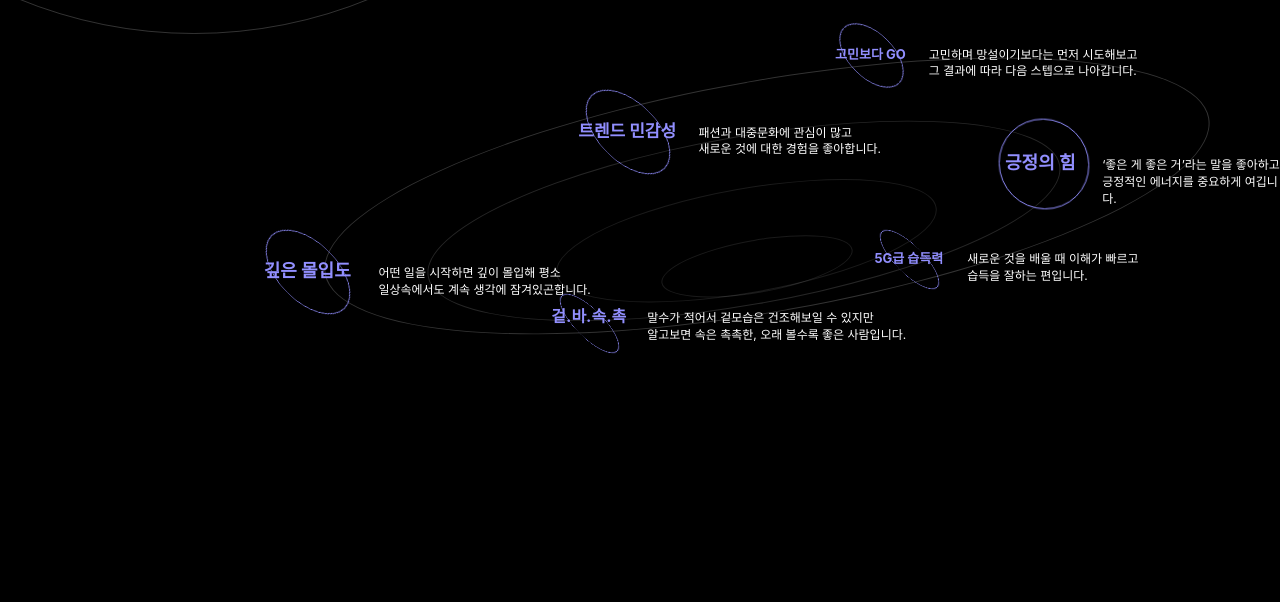
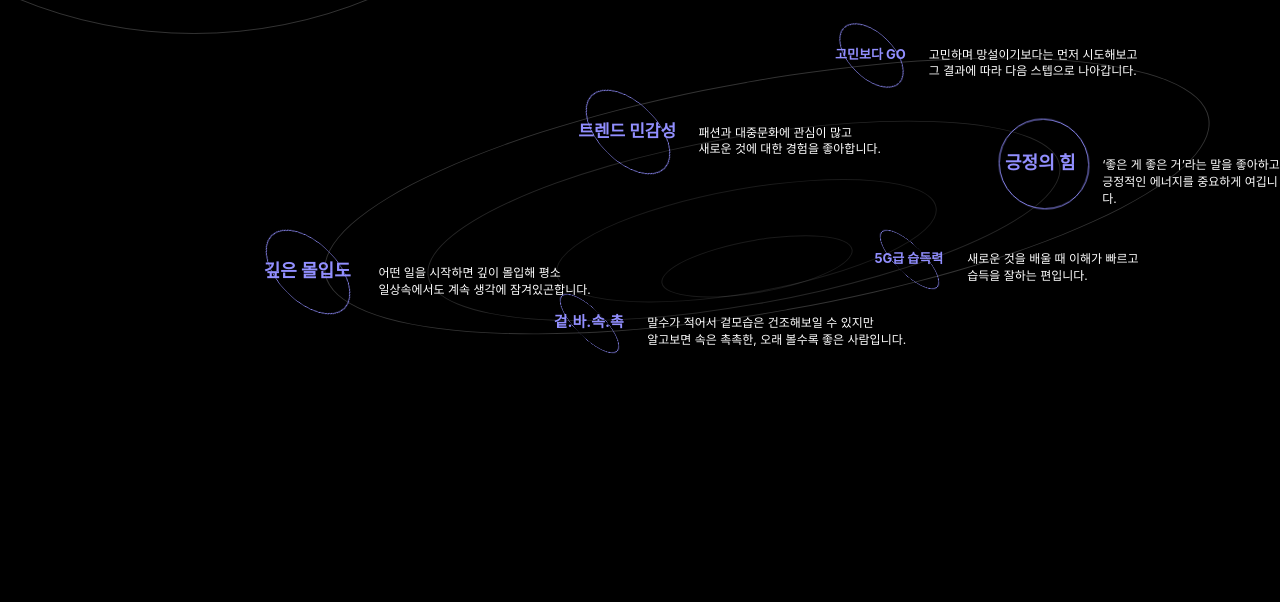
Before and after one commit to nonikim/design_portfolio_2022, a plain HTML site: page index.html in a window 1280 px wide. Shown: the part 3323-3925 px from the top of the page. Drawn offline with nearby package versions, Linux system fonts and the light colour scheme; a script that the page names is missing.

Commit message:
Update main.css

```diff
--- a/css/main.css
+++ b/css/main.css
@@ -753,14 +753,13 @@ canvas {
   position: absolute;
   top: 36vw;
   left: 43vw;
-  font-size: 11px;
 }
 
 .persona .pr6 div {
   width: 6vw;
   height: 6vw;
-  line-height: 5vw;
-  font-size: 16px;
+  line-height: 6vw;
+  font-size: 15px;
 }
 
 .works_list {
```
